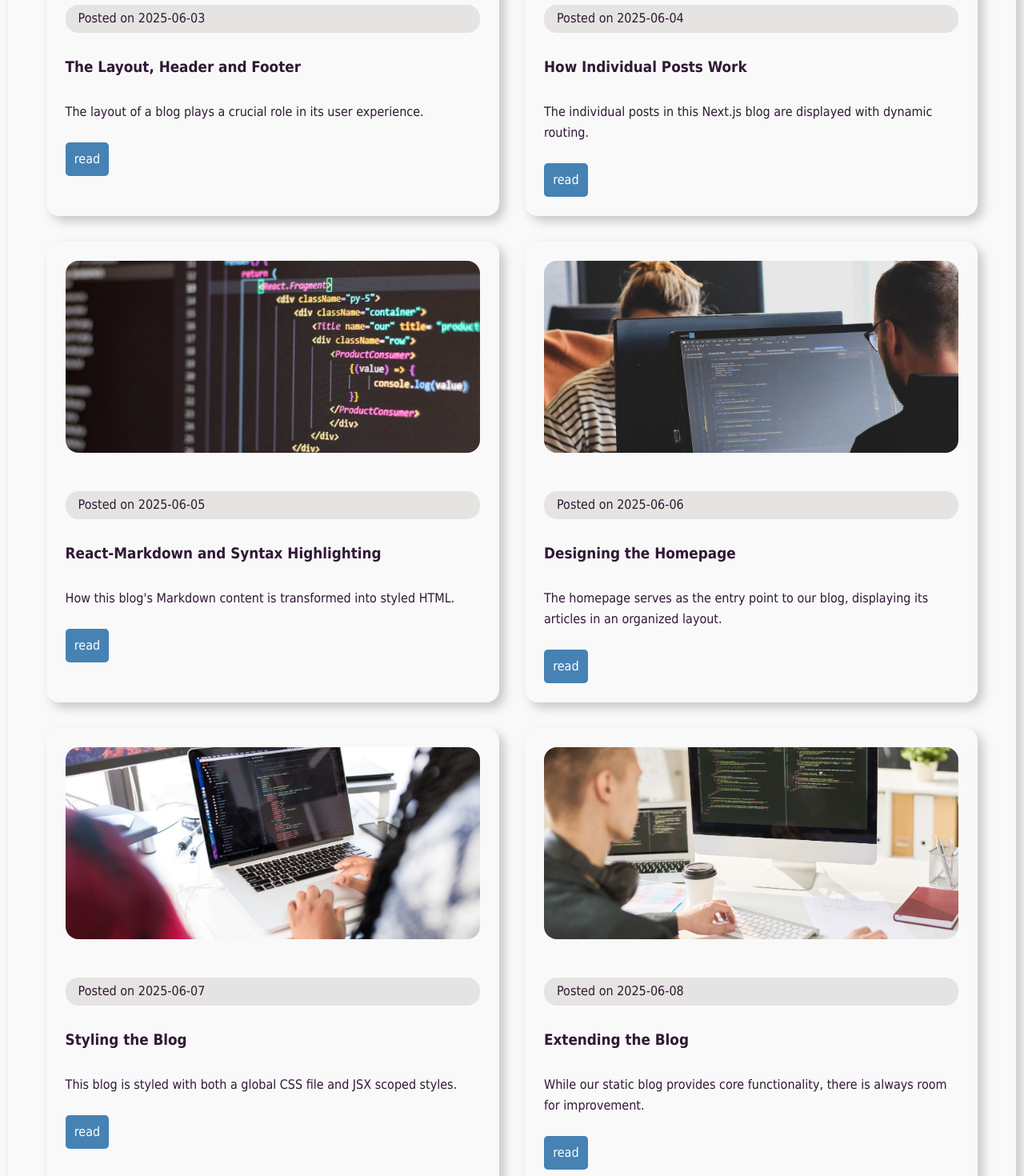
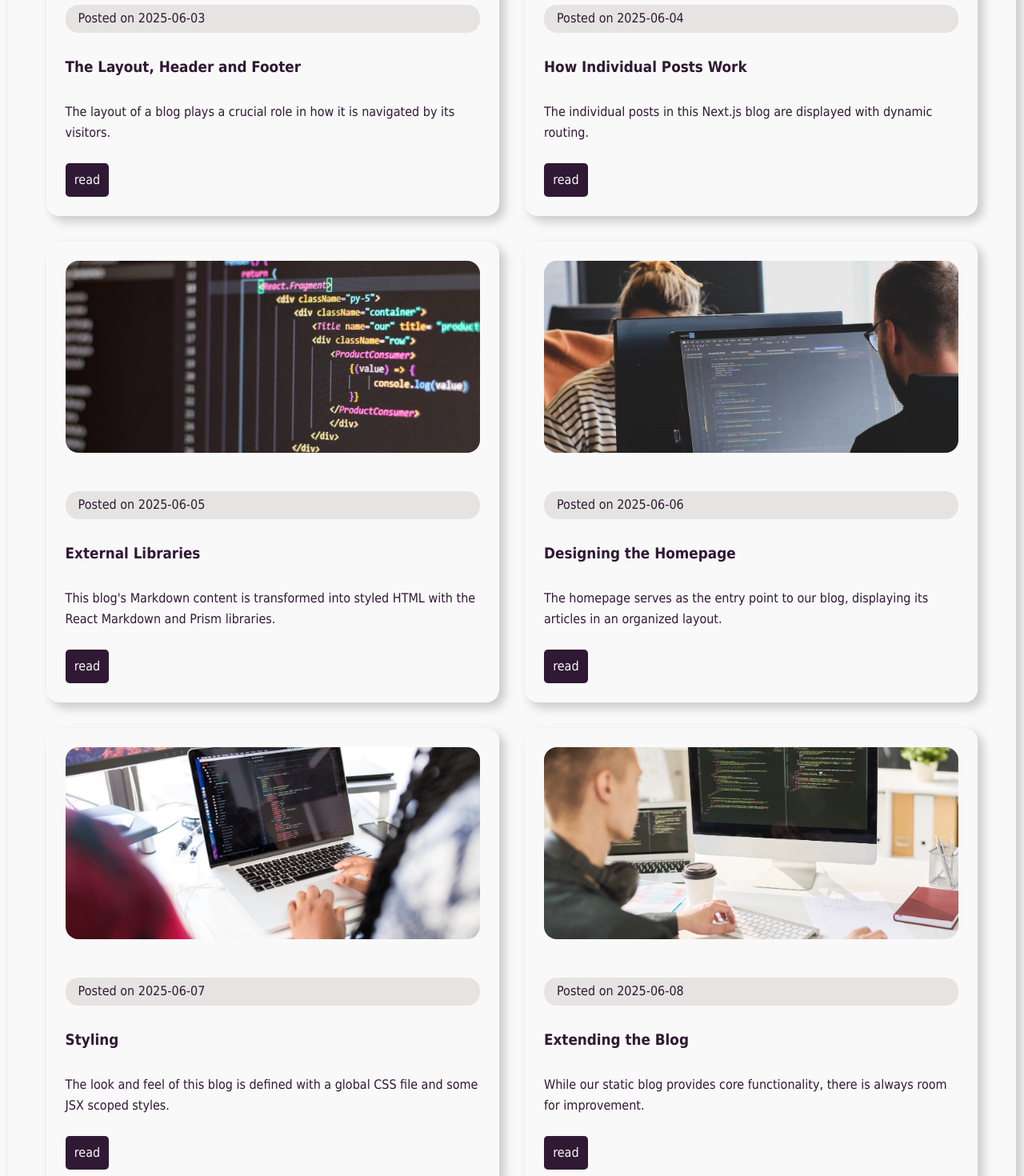
Before and after one commit to sammi-turner/NextJS-For-Beginners, a Next.js app: page / in a window 1280 px wide. Shown: the part 1100-2570 px from the top of the page at 80% size. Built offline with nearby package versions, Linux system fonts and the light colour scheme.

Commit message:
Add files via upload

```diff
--- a/posts/an-overview.md
+++ b/posts/an-overview.md
@@ -1,7 +1,7 @@
 ---
 title: "An Overview"
 date: "2025-06-02"
-excerpt: "The subject matter of this blog is its own implementation!"
+excerpt: "The subject matter of this blog is its own implementation. The code that built it will be examined."
 cover_image: "/img2.jpg"
 ---
 
--- a/posts/layout-header-footer.md
+++ b/posts/layout-header-footer.md
@@ -1,7 +1,7 @@
 ---
 title: "The Layout, Header and Footer"
 date: "2025-06-03"
-excerpt: "The layout of a blog plays a crucial role in its user experience."
+excerpt: "The layout of a blog plays a crucial role in how it is navigated by its visitors."
 cover_image: "/img3.jpg"
 ---
 
--- a/posts/markdown.md
+++ b/posts/markdown.md
@@ -1,7 +1,7 @@
 ---
-title: "React-Markdown and Syntax Highlighting"
+title: "External Libraries"
 date: "2025-06-05"
-excerpt: "How this blog's Markdown content is transformed into styled HTML."
+excerpt: "This blog's Markdown content is transformed into styled HTML with the React Markdown and Prism libraries."
 cover_image: "/img5.jpg"
 ---
 
--- a/posts/styling.md
+++ b/posts/styling.md
@@ -1,7 +1,7 @@
 ---
-title: "Styling the Blog"
+title: "Styling"
 date: "2025-06-07"
-excerpt: "This blog is styled with both a global CSS file and JSX scoped styles."
+excerpt: "The look and feel of this blog is defined with a global CSS file and some JSX scoped styles."
 cover_image: "/img7.jpg"
 ---
 
@@ -89,8 +89,8 @@ The `btn` class has the bulk of the button styling, but is supplemented with cla
 .btn {
   margin-top: 0.6rem;
   display: inline-block;
-  background: steelblue;
-  color: #fff;
+  background: #301934;
+  color: #f9f9f9;
   border: none;
   padding: 0.5rem 0.7rem;
   border-radius: 0.3rem;
--- a/styles/globals.css
+++ b/styles/globals.css
@@ -60,8 +60,8 @@ footer {
 .btn {
   margin-top: 0.6rem;
   display: inline-block;
-  background: steelblue;
-  color: #fff;
+  background: #301934;
+  color: #f9f9f9;
   border: none;
   padding: 0.5rem 0.7rem;
   border-radius: 0.3rem;
```
